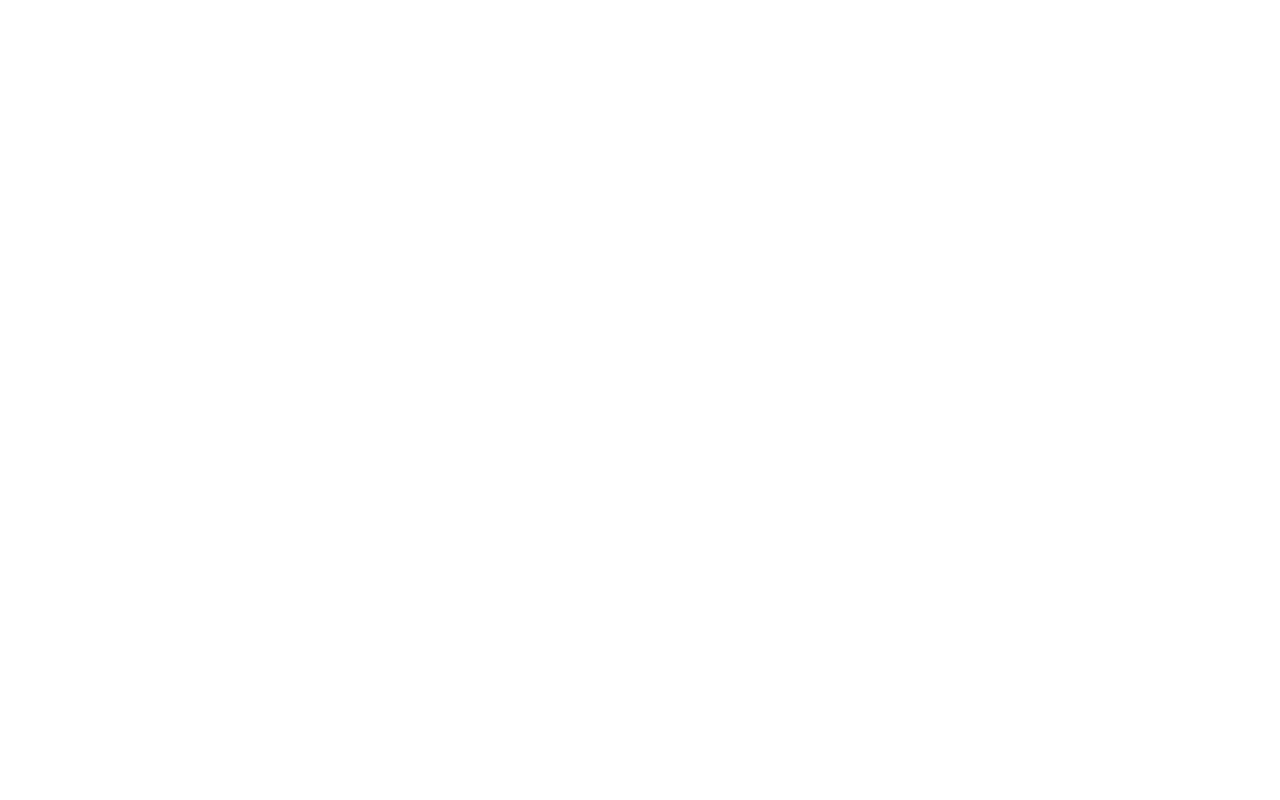
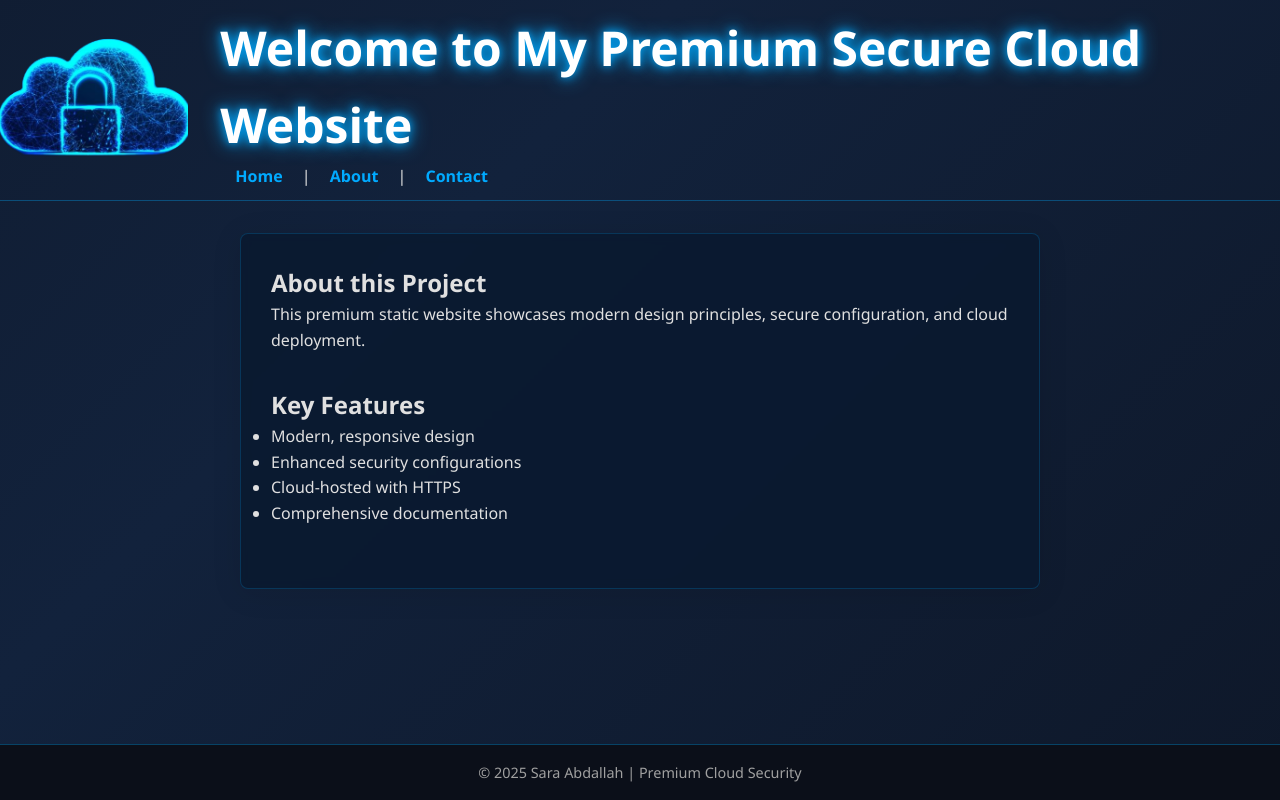
Before and after one commit to Saraabdal-new/secure-cloud-website, a plain HTML site: page index.html in a window 1280 px wide. Drawn offline with Linux system fonts and the light colour scheme.

Commit message:
Update index.html

```diff
--- a/index.html
+++ b/index.html
@@ -2,8 +2,58 @@
 <html lang="en">
   <head>
     <meta charset="UTF-8" />
+    <meta http-equiv="X-UA-Compatible" content="IE=edge" />
     <meta name="viewport" content="width=device-width, initial-scale=1.0" />
-    <title>Document</title>
+    <title>Secure Cloud Website - Premium</title>
+
+    <!-- Security Headers (simulated via meta for demonstration) -->
+    <meta http-equiv="Content-Security-Policy" content="default-src 'self';" />
+    <meta http-equiv="X-Frame-Options" content="DENY" />
+    <meta http-equiv="X-Content-Type-Options" content="nosniff" />
+
+    <!-- CSS -->
+    <link rel="stylesheet" href="css/style.css" />
   </head>
-  <body></body>
+  <body>
+    <header>
+      <div class="logo-box">
+        <img
+          src="img.c/project-cloud-img-1.png"
+          alt="Cloud Security Icon"
+          class="header-logo"
+        />
+      </div>
+      <div class="header-text">
+        <h1>Welcome to My Premium Secure Cloud Website</h1>
+        <nav>
+          <a href="index.html">Home</a> | <a href="about.html">About</a> |
+          <a href="contact.html">Contact</a>
+        </nav>
+      </div>
+    </header>
+
+    <main>
+      <section>
+        <h2>About this Project</h2>
+        <p>
+          This premium static website showcases modern design principles, secure
+          configuration, and cloud deployment.
+        </p>
+      </section>
+
+      <section>
+        <h2>Key Features</h2>
+        <ul>
+          <li>Modern, responsive design</li>
+          <li>Enhanced security configurations</li>
+          <li>Cloud-hosted with HTTPS</li>
+          <li>Comprehensive documentation</li>
+        </ul>
+      </section>
+    </main>
+
+    <footer>
+      <p>&copy; 2025 Sara Abdallah | Premium Cloud Security</p>
+    </footer>
+  </body>
 </html>
```
